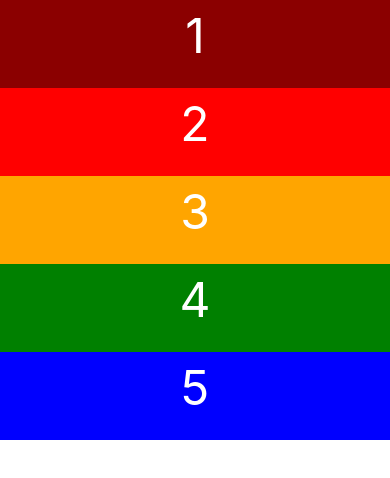
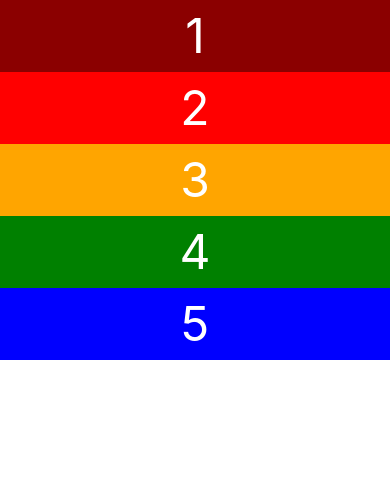
Before and after one commit to Andrey41306/FS67, a plain HTML site: page 09_HW_Bootstrap/index.html in a window 390 px wide. Drawn offline with nearby package versions, Linux system fonts and the light colour scheme.

Commit message:
Krasota ne pisana

```diff
--- a/09_HW_Bootstrap/index.html
+++ b/09_HW_Bootstrap/index.html
@@ -5,30 +5,18 @@
     <meta name="viewport" content="width=device-width, initial-scale=1.0">
     <title>HomeWork_9</title>
     <link rel="stylesheet" href="https://cdn.jsdelivr.net/npm/bootstrap@4.6.2/dist/css/bootstrap.min.css">
-    <!--link rel="stylesheet" href="./CSS/style.css"--->
 </head>
 <body>
 
     <div class="container">
         <div class="row" style="text-align: center; font-size: 3rem; color:white;">
-            <div class="col-12 col-sm-6 col-md-4 col-lg-4 col-xl" style="background-color: darkred;">
-                <p>1</p>
-            </div>
-             <div class="col-12 col-sm-6 col-md-4 col-lg-4 col-xl" style="background-color:red;">
-                <p>2</p>
-            </div>
-             <div class="col-12 col-sm-6 col-md-4 col-lg-4 col-xl" style="background-color: orange;">
-                <p>3</p>
-            </div>
-             <div class="col-12 col-sm-6 col-md-6 col-lg-6 col-xl" style="background-color: green;">
-                <p>4</p>
-            </div>
-             <div class="col-12 col-sm-12 col-md-6 col-lg-6 col-xl" style="background-color: blue;">
-                <p>5</p>
-            </div>
+            <div class="col-12 col-sm-6 col-md-4 col-lg-4 col-xl" style="background-color:darkred;">1</div>
+            <div class="col-12 col-sm-6 col-md-4 col-lg-4 col-xl" style="background-color:red;">2</div>
+            <div class="col-12 col-sm-6 col-md-4 col-lg-4 col-xl" style="background-color:orange;">3</div>
+            <div class="col-12 col-sm-6 col-md-6 col-lg-6 col-xl" style="background-color:green;">4</div>
+            <div class="col-12 col-sm-12 col-md-6 col-lg-6 col-xl" style="background-color:blue;">5</div>
         </div>
     </div>
 
-
 </body>
 </html>
```
